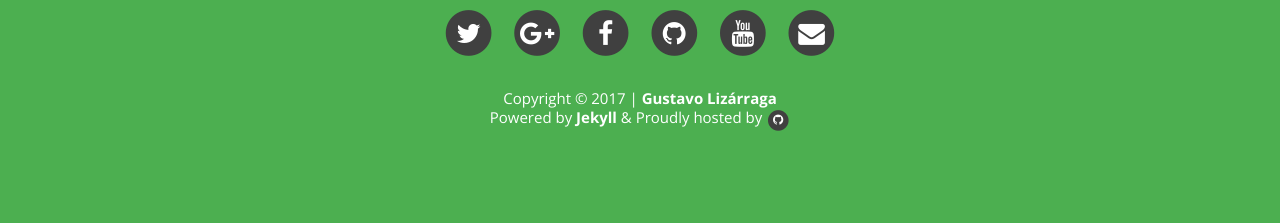
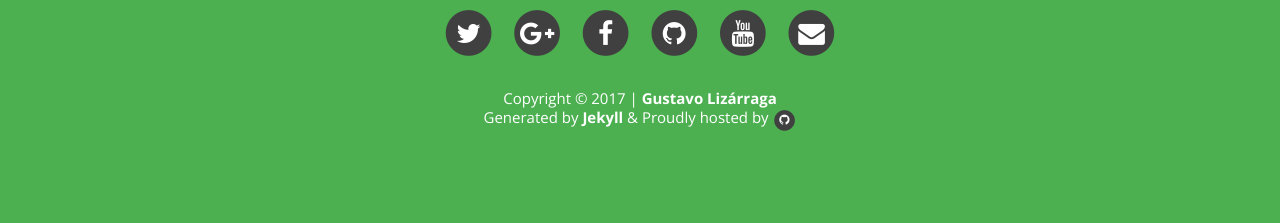
Before and after one commit to GDGAndroidBolivia/gdgandroidbolivia.github.io, a Jekyll site: the page built from index.html, in a window 1280 px wide. Shown: the part 966-1189 px from the top of the page. Built offline with Jekyll 4.4.1, drawn with Linux system fonts in a browser that asks for light colours; nearby versions of some CDN libraries; the list of posts is cut into pages by our own code.

Commit message:
Cambio en generado por jekyll

```diff
--- a/_includes/footer.html
+++ b/_includes/footer.html
@@ -70,7 +70,7 @@
                 <center>
                     <p class="copyright text-muted">
                         <h4 class="text-footer">Copyright &copy; {{ site.time | date: '%Y' }} |
-                            <a href="http://www.miramicodigo.com" target="_blank" class="link-footer"><b>{{ site.copyright_name }}</b></a></br>Powered by
+                            <a href="http://www.miramicodigo.com" target="_blank" class="link-footer"><b>{{ site.copyright_name }}</b></a></br>Generated by
                             <a href="https://jekyllrb.com/" target="_blank" class="link-footer"><b>Jekyll</b></a> & Proudly hosted by
                             <a href="https://github.com/" target="_blank" style="float: center;">
                                 <span class="fa-stack btn-xs">
```
